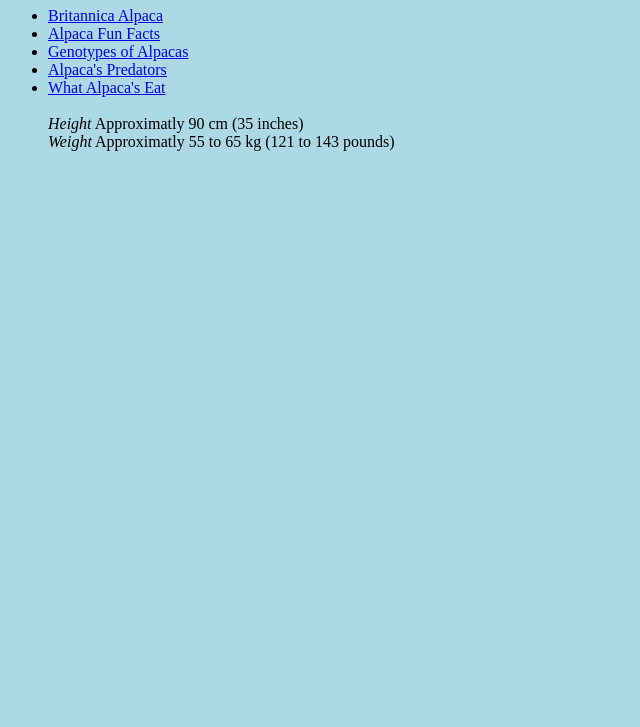
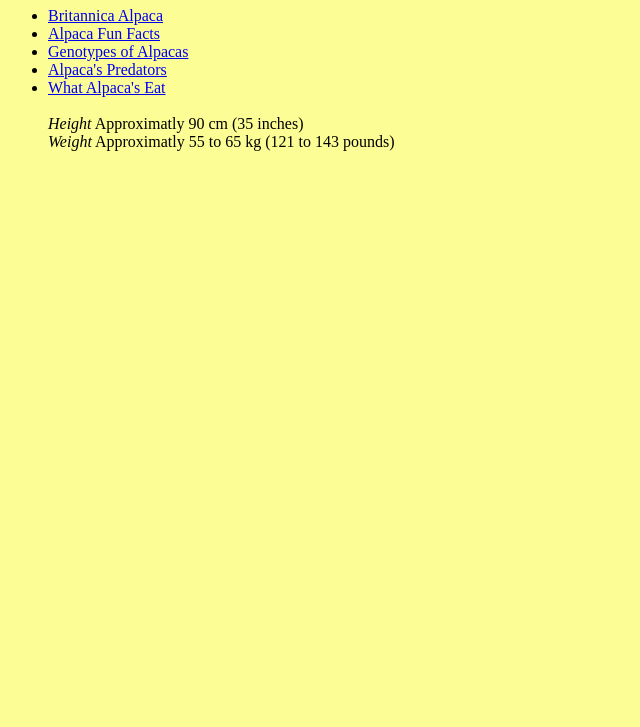
Before and after one commit to CodingPanda4947/IGME-110-Repo, a plain HTML site: page index.html in a window 1280 px wide. Shown: the part 73-800 px from the top of the page, without its empty margins (0-640 px from the left). Drawn offline with Linux system fonts and the light colour scheme.

Commit message:
Update index.html

```diff
--- a/index.html
+++ b/index.html
@@ -6,7 +6,7 @@
   <title>My Listcle</title>
   <style>
     body {
-      background-color: #ADD8E6;
+      background-color: #FDFD96;
     }
     </style>
 </head>
```
